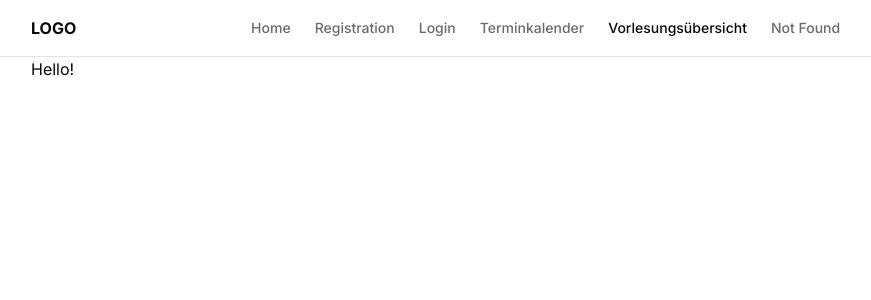
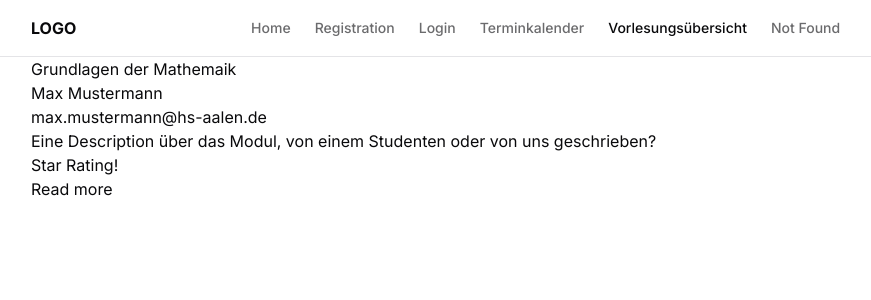
Before and after one commit to ExziiL/UniStart, a Next.js app: page /vorlesungsuebersicht in a window 1280 px wide. Before the commit this address had no page. Shown: the top 300 px of the page, without its empty margins (129-1000 px from the left). Built offline with nearby package versions, Linux system fonts and the light colour scheme.

Commit message:
added course overview card and changed back the navigation to header

```diff
--- a/src/app/vorlesungsuebersicht/page.tsx
+++ b/src/app/vorlesungsuebersicht/page.tsx
@@ -1,7 +1,12 @@
+import CourseOverviewCard from '@/frontend/components/course-overview-card';
 import React from 'react';
 
 function Vorlesungsuebersicht() {
-	return <div>Hello!</div>;
+	return (
+		<div>
+			<CourseOverviewCard />
+		</div>
+	);
 }
 
 export default Vorlesungsuebersicht;
--- /dev/null
+++ b/src/frontend/components/course-overview-card/course-overview-card.tsx
@@ -0,0 +1,20 @@
+import StarRating from '@/frontend/components/star-rating';
+import * as React from 'react';
+
+function CourseOverviewCard() {
+	return (
+		<div>
+			<h2>Grundlagen der Mathemaik</h2>
+			<span>
+				<p>Max Mustermann</p>
+				<p>max.mustermann@hs-aalen.de</p>
+			</span>
+			<p className="">Eine Description über das Modul, von einem Studenten oder von uns geschrieben?</p>
+			<StarRating />
+			{/* <Pill /> */}
+			Read more
+		</div>
+	);
+}
+
+export default CourseOverviewCard;
--- /dev/null
+++ b/src/frontend/components/course-overview-card/index.ts
@@ -0,0 +1,2 @@
+export * from './course-overview-card';
+export { default } from './course-overview-card';
--- a/src/frontend/components/navigation/Navigation.tsx
+++ b/src/frontend/components/navigation/header.tsx
@@ -3,7 +3,7 @@ import React from 'react';
 import MainNav from './main-nav';
 import MobileNav from './mobile-nav';
 
-const Navigation = () => {
+const Header = () => {
 	return (
 		<header className="sticky top-0 z-50 w-full border-b bg-backround/95 backdrop-blur supports-[backdrop-filter]:bg-backround/60 ">
 			<div className="container flex h-14 items-center md:justify-center">
@@ -14,4 +14,4 @@ const Navigation = () => {
 	);
 };
 
-export default Navigation;
+export default Header;
--- a/src/frontend/components/navigation/index.tsx
+++ b/src/frontend/components/navigation/index.tsx
@@ -1,2 +1,2 @@
-export * from './Navigation';
-export { default } from './Navigation';
+export * from './header';
+export { default } from './header';
--- /dev/null
+++ b/src/frontend/components/star-rating/index.ts
@@ -0,0 +1,2 @@
+export * from './star-rating';
+export { default } from './star-rating';
--- /dev/null
+++ b/src/frontend/components/star-rating/star-rating.tsx
@@ -0,0 +1,7 @@
+import * as React from 'react';
+
+function StarRating() {
+	return <div>Star Rating!</div>;
+}
+
+export default StarRating;
```
